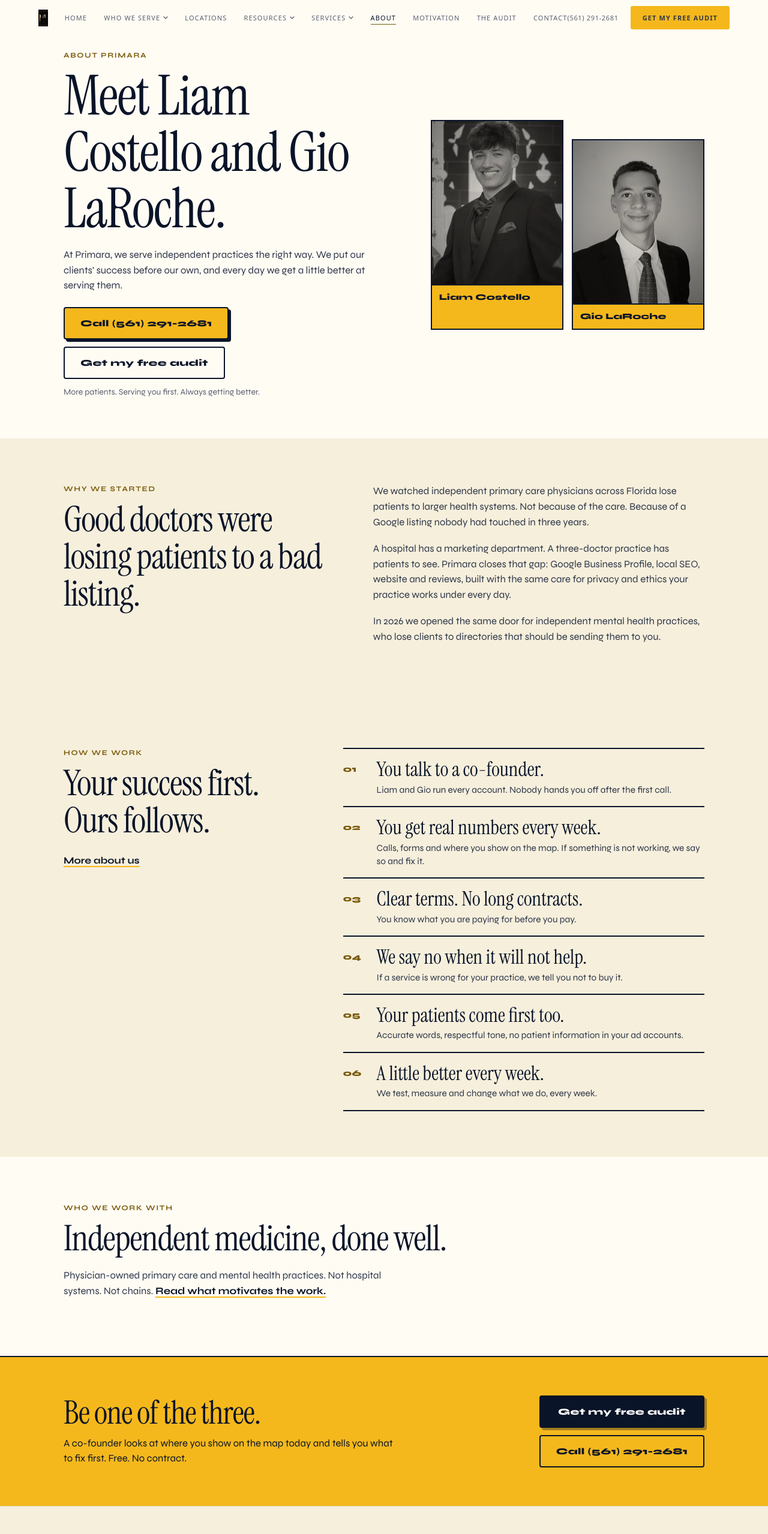
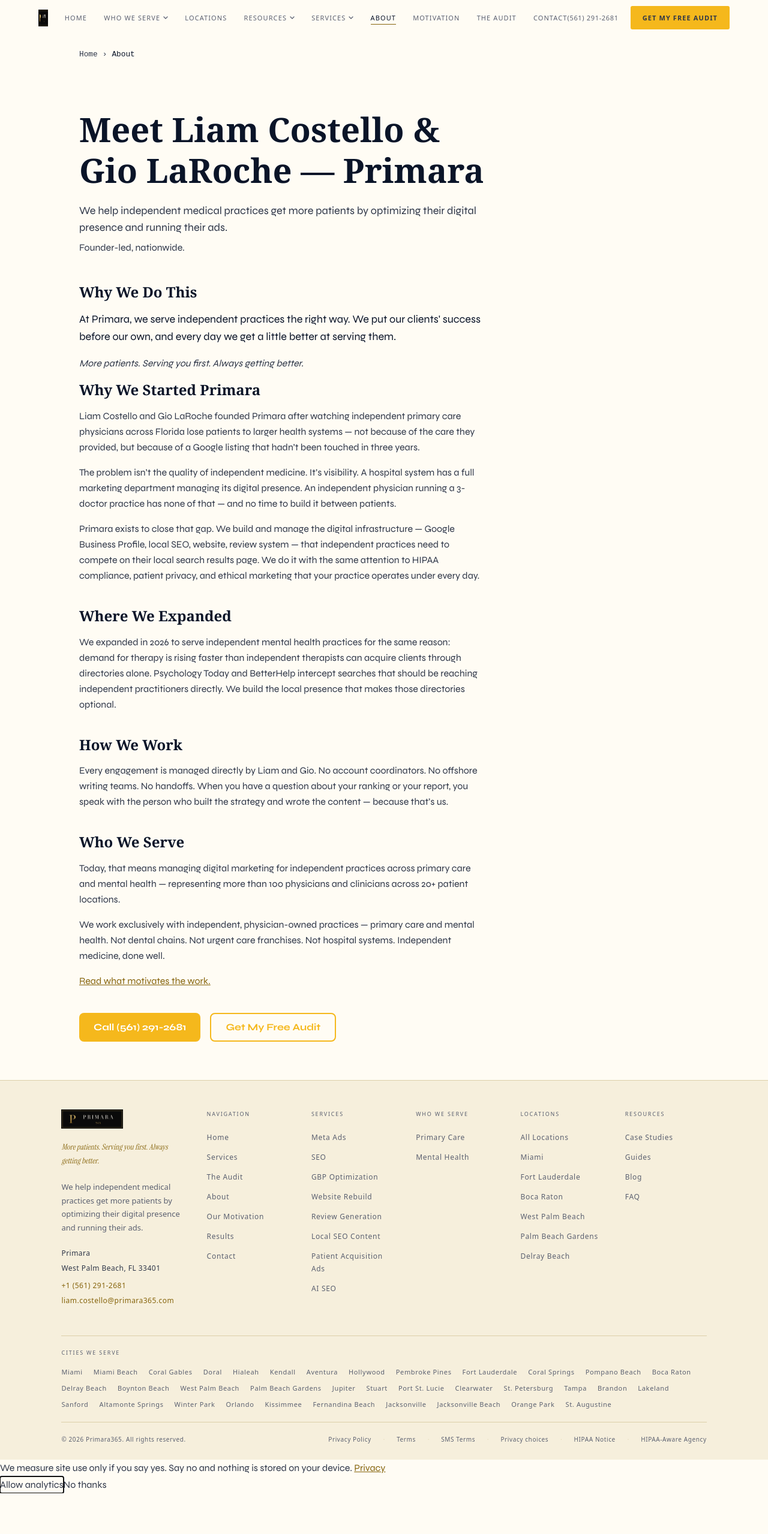
Before and after one commit to contactprimara-debug/PriMara, a Next.js app: page /about in a window 1280 px wide. Shown: the top 2558 px of the page at 60% size. After the commit the page ends 2490 px from the top, so only its background shows below. Built offline with nearby package versions, Linux system fonts and the light colour scheme.

Commit message:
Revert "Primara upgrade 2: About rewrite (values shown through behavior), shared page closer, cta_click tracking, contrast fixes"
This reverts commit c0ee168926d38bbd979af68f4f5544794e135ed6.

```diff
--- a/app/about/page.tsx
+++ b/app/about/page.tsx
@@ -1,7 +1,6 @@
 import type { Metadata } from "next";
 import Link from "next/link";
 import { siteConfig } from "@/lib/siteConfig";
-import { HowWeWork } from "@/components/home/HomeSections";
 import { toJsonLd, liamSchema, gioSchema } from "@/lib/schema";
 
 export const metadata: Metadata = {
@@ -23,74 +22,118 @@ export const metadata: Metadata = {
 
 export default function AboutPage() {
   return (
-    <main>
+    <main className="pt-16">
+      {/* Person schema for founders */}
       <script type="application/ld+json" dangerouslySetInnerHTML={{ __html: toJsonLd(liamSchema) }} />
       <script type="application/ld+json" dangerouslySetInnerHTML={{ __html: toJsonLd(gioSchema) }} />
 
-      <section className="ab-hero" aria-labelledby="about-h1">
-        <div className="hm-wrap ab-hero-grid">
-          <div>
-            <p className="hm-kicker">About Primara</p>
-            <h1 id="about-h1" className="hm-h">Meet Liam Costello and Gio LaRoche.</h1>
-            <p className="hm-body">{siteConfig.why}</p>
-            <div className="hm-ctas">
-              <a href={`tel:${siteConfig.phone}`} className="hm-btn hm-btn-gold" data-cta="about-hero-call">
-                <span className="nw">Call {siteConfig.phoneDisplay}</span>
-              </a>
-              <Link prefetch={false} href="/contact#contact-form" className="hm-btn hm-btn-line" data-cta="about-hero-audit">
-                Get my free audit
-              </Link>
-            </div>
-            <p className="hm-fine">{siteConfig.tagline}</p>
-          </div>
-          <div className="ab-photos">
-            {[
-              { slug: "liam", name: "Liam Costello" },
-              { slug: "gio", name: "Gio LaRoche" },
-            ].map((p) => (
-              <figure key={p.slug} className="hm-f-fig">
-                <picture>
-                  <source type="image/webp" srcSet={`/founders/${p.slug}-480.webp 480w, /founders/${p.slug}-800.webp 800w`} sizes="(max-width: 760px) 44vw, 300px" />
-                  {/* eslint-disable-next-line @next/next/no-img-element */}
-                  <img src={`/founders/${p.slug}-800.jpg`} alt={`${p.name}, co-founder of Primara`} width={800} height={1000} decoding="async" />
-                </picture>
-                <figcaption>{p.name}</figcaption>
-              </figure>
-            ))}
-          </div>
+      {/* Breadcrumb */}
+      <nav aria-label="Breadcrumb" className="mx-auto max-w-content px-6 lg:px-8 py-4">
+        <ol className="flex items-center gap-2" style={{ color: "var(--color-text-muted)", fontFamily: "var(--font-mono)", fontSize: "0.8rem" }}>
+          <li><Link prefetch={false} href="/" className="hover:underline">Home</Link></li>
+          <li aria-hidden="true">›</li>
+          <li aria-current="page" style={{ color: "var(--color-text)" }}>About</li>
+        </ol>
+      </nav>
+
+      <section className="mx-auto max-w-content px-6 lg:px-8 py-16" aria-labelledby="about-h1">
+        <h1
+          id="about-h1"
+          className="font-serif font-bold text-balance"
+          style={{ fontFamily: "var(--font-fraunces)", fontSize: "clamp(2rem, 5vw, 3.5rem)", color: "var(--color-text)" }}
+        >
+          Meet Liam Costello &amp; Gio LaRoche — Primara
+        </h1>
+        <p className="mt-5 text-lg max-w-2xl" style={{ color: "var(--color-text-muted)" }}>
+          We help independent medical practices get more patients by optimizing their digital presence and running their ads.
+        </p>
+        <p className="mt-2 text-base max-w-2xl" style={{ color: "var(--color-text-muted)" }}>
+          Founder-led, nationwide.
+        </p>
+
+        <div className="mt-12 max-w-2xl">
+          <h2 className="font-serif font-bold mb-4" style={{ fontFamily: "var(--font-fraunces)", fontSize: "1.5rem" }}>
+            Why We Do This
+          </h2>
+          <p className="leading-relaxed mb-4 text-lg" style={{ color: "var(--color-text)" }}>
+            {siteConfig.why}
+          </p>
+          <p className="mb-4 italic" style={{ color: "var(--color-text-muted)" }}>
+            {siteConfig.tagline}
+          </p>
+          <h2 className="font-serif font-bold mb-4" style={{ fontFamily: "var(--font-fraunces)", fontSize: "1.5rem" }}>
+            Why We Started Primara
+          </h2>
+          <p className="leading-relaxed mb-4" style={{ color: "var(--color-text-muted)" }}>
+            Liam Costello and Gio LaRoche founded Primara after watching independent primary care physicians
+            across Florida lose patients to larger health systems &mdash; not because of the care they provided,
+            but because of a Google listing that hadn&rsquo;t been touched in three years.
+          </p>
+          <p className="leading-relaxed mb-4" style={{ color: "var(--color-text-muted)" }}>
+            The problem isn&rsquo;t the quality of independent medicine. It&rsquo;s visibility. A
+            hospital system has a full marketing department managing its digital presence. An independent
+            physician running a 3-doctor practice has none of that &mdash; and no time to build it between
+            patients.
+          </p>
+          <p className="leading-relaxed mb-4" style={{ color: "var(--color-text-muted)" }}>
+            Primara exists to close that gap. We build and manage the digital infrastructure &mdash; Google
+            Business Profile, local SEO, website, review system &mdash; that independent practices need to
+            compete on their local search results page. We do it with the same attention to HIPAA compliance,
+            patient privacy, and ethical marketing that your practice operates under every day.
+          </p>
+          <h2 className="font-serif font-bold mt-10 mb-4" style={{ fontFamily: "var(--font-fraunces)", fontSize: "1.5rem" }}>
+            Where We Expanded
+          </h2>
+          <p className="leading-relaxed mb-4" style={{ color: "var(--color-text-muted)" }}>
+            We expanded in 2026 to serve independent mental health practices for the same reason:
+            demand for therapy is rising faster than independent therapists can acquire clients through
+            directories alone. Psychology Today and BetterHelp intercept searches that should be reaching
+            independent practitioners directly. We build the local presence that makes those directories
+            optional.
+          </p>
+          <h2 className="font-serif font-bold mt-10 mb-4" style={{ fontFamily: "var(--font-fraunces)", fontSize: "1.5rem" }}>
+            How We Work
+          </h2>
+          <p className="leading-relaxed mb-4" style={{ color: "var(--color-text-muted)" }}>
+            Every engagement is managed directly by Liam and Gio. No account coordinators. No offshore writing
+            teams. No handoffs. When you have a question about your ranking or your report, you speak with the
+            person who built the strategy and wrote the content &mdash; because that&rsquo;s us.
+          </p>
+          <h2 className="font-serif font-bold mt-10 mb-4" style={{ fontFamily: "var(--font-fraunces)", fontSize: "1.5rem" }}>
+            Who We Serve
+          </h2>
+          <p className="leading-relaxed mb-4" style={{ color: "var(--color-text-muted)" }}>
+            Today, that means managing digital marketing for independent practices across primary care
+            and mental health &mdash; representing more than 100 physicians and clinicians
+            across 20+ patient locations.
+          </p>
+          <p className="leading-relaxed" style={{ color: "var(--color-text-muted)" }}>
+            We work exclusively with independent, physician-owned practices &mdash; primary care and mental health.
+            Not dental chains. Not urgent care franchises. Not hospital systems.
+            Independent medicine, done well.
+          </p>
+          <p className="leading-relaxed mt-4" style={{ color: "var(--color-text-muted)" }}>
+            <Link prefetch={false} href="/motivation" style={{ color: "var(--gold)", textDecoration: "underline" }}>
+              Read what motivates the work.
+            </Link>
+          </p>
         </div>
-      </section>
 
-      <section className="ab-story" aria-labelledby="about-why">
-        <div className="hm-wrap ab-story-grid">
-          <div>
-            <p className="hm-kicker">Why we started</p>
-            <h2 id="about-why" className="hm-h hm-h2">Good doctors were losing patients to a bad listing.</h2>
-          </div>
-          <div>
-            <p className="hm-body">
-              We watched independent primary care physicians across Florida lose patients to larger health systems. Not because of the care. Because of a Google listing nobody had touched in three years.
-            </p>
-            <p className="hm-body">
-              A hospital has a marketing department. A three-doctor practice has patients to see. Primara closes that gap: Google Business Profile, local SEO, website and reviews, built with the same care for privacy and ethics your practice works under every day.
-            </p>
-            <p className="hm-body">
-              In 2026 we opened the same door for independent mental health practices, who lose clients to directories that should be sending them to you.
-            </p>
-          </div>
-        </div>
-      </section>
-
-      <HowWeWork />
-
-      <section className="ab-who" aria-labelledby="about-who">
-        <div className="hm-wrap">
-          <p className="hm-kicker">Who we work with</p>
-          <h2 id="about-who" className="hm-h hm-h2">Independent medicine, done well.</h2>
-          <p className="hm-body">
-            Physician-owned primary care and mental health practices. Not hospital systems. Not chains.{" "}
-            <Link prefetch={false} href="/motivation" className="hm-link">Read what motivates the work.</Link>
-          </p>
+        <div className="mt-10 flex gap-4 flex-wrap">
+          <a
+            href="tel:+15612912681"
+            className="inline-flex items-center gap-2 rounded-lg px-6 font-bold text-white"
+            style={{ backgroundColor: "var(--color-accent)", height: "48px", fontSize: "1rem" }}
+          >
+            Call (561) 291-2681
+          </a>
+          <Link prefetch={false}
+            href="/the-audit"
+            className="inline-flex items-center gap-2 rounded-lg border-2 px-6 font-bold"
+            style={{ borderColor: "var(--color-primary)", color: "var(--color-primary)", height: "48px", fontSize: "1rem" }}
+          >
+            Get My Free Audit
+          </Link>
         </div>
       </section>
     </main>
--- a/app/contact/page.tsx
+++ b/app/contact/page.tsx
@@ -61,7 +61,7 @@ export default function ContactPage() {
         </h1>
         <p className="mt-3 text-lg" style={{ color: "var(--color-text-muted)" }}>
           Liam Costello and Gio LaRoche respond within one business day.{" "}
-          <a href="tel:+15612912681" className="underline hover:opacity-70" style={{ color: "var(--gold)" }}>
+          <a href="tel:+15612912681" className="underline hover:opacity-70" style={{ color: "var(--color-accent)" }}>
             (561) 291-2681
           </a>
         </p>
--- a/app/globals.css
+++ b/app/globals.css
@@ -17,7 +17,7 @@
   --ash:        #2E3648;
   --chalk:      #0A1428;
   --navy:       #0A1428;
-  --gold:       #7A5A08;
+  --gold:       #86640C;
   --gold-bright:#F5B81C;
   --gold-glow:  rgba(245, 184, 28, 0.18);
   --teal:       #0E6B6B;
@@ -1210,39 +1210,3 @@ section[style*="--color-primary"] { border-top: 0 !important; }
   @keyframes hm-rise { from { opacity: .0; transform: translateY(24px); } to { opacity: 1; transform: none; } }
 }
 @supports not (animation-timeline: view()) { .hm-row-t, .hm-num { animation: none; } }
-
-/* White labels that sat on dark fills now sit on gold fills, so they go navy */
-.text-white[style*="--color-accent"], .text-white[style*="--ember"], .text-white[style*="--color-gold"], .text-white[style*="--gold-bright"] { color: var(--on-accent) !important; }
-section[style*="--color-primary"] .text-white { color: var(--navy) !important; }
-section[style*="--color-primary"] .border-white { border-color: var(--navy) !important; }
-section[style*="--color-primary"] a.text-white[style*="--color-accent"] { background-color: var(--navy) !important; color: #fff !important; }
-
-/* ── Shared page closer (components/PageCloser.tsx) ───────────────────── */
-.pg-closer { background: var(--gold-bright); padding: clamp(32px, 5vw, 64px) 0; border-top: 2px solid var(--navy); }
-.pg-closer-in { display: grid; grid-template-columns: minmax(0, 1.4fr) auto; gap: 28px; align-items: center; }
-.pg-closer .hm-h { margin-bottom: 10px; font-size: clamp(32px, 4.2vw, 56px); }
-.pg-closer .hm-body { color: var(--navy); margin: 0; }
-.pg-closer-btns { display: flex; flex-direction: column; gap: 12px; }
-.hm-btn-navy { background: var(--navy); color: #fff; box-shadow: 4px 4px 0 rgba(10,20,40,.35); }
-.hm-btn-navy:hover { transform: translate(-2px,-2px); }
-.pg-closer .hm-btn-line { border-color: var(--navy); }
-@media (max-width: 860px) { .pg-closer-in { grid-template-columns: 1fr; } .pg-closer-btns { flex-direction: column; } .pg-closer-btns .hm-btn { width: 100%; } }
-/* hide where the page already closes with its own band or a lead form */
-body:has(main section[style*="--color-primary"]) .pg-closer,
-body:has(main #contact-form) .pg-closer,
-body:has(main #contact) .pg-closer,
-body:has(main #inquire) .pg-closer,
-body:has(main[data-page="assessment"]) .pg-closer,
-body:has(main[data-page="thank-you"]) .pg-closer { display: none; }
-@media (max-width: 767px) { .pg-closer { margin-bottom: 0; } }
-
-/* About */
-.ab-hero { padding: calc(60px + env(safe-area-inset-top) + 24px) 0 clamp(28px, 5vw, 64px); background: var(--void); }
-.ab-hero-grid { display: grid; grid-template-columns: minmax(0, 1.2fr) minmax(0, 1fr); gap: clamp(24px, 5vw, 72px); align-items: center; }
-.ab-photos { display: grid; grid-template-columns: 1fr 1fr; gap: 14px; }
-.ab-photos .hm-f-fig:nth-child(2) { margin-top: 32px; }
-.ab-photos img { display: block; width: 100%; height: auto; aspect-ratio: 4 / 5; object-fit: cover; }
-.ab-story { background: var(--surface); padding: clamp(36px, 6vw, 80px) 0; }
-.ab-story-grid { display: grid; grid-template-columns: minmax(0, .9fr) minmax(0, 1.1fr); gap: clamp(24px, 5vw, 72px); align-items: start; }
-.ab-who { background: var(--void); padding: clamp(36px, 6vw, 80px) 0; }
-@media (max-width: 860px) { .ab-hero-grid, .ab-story-grid { grid-template-columns: 1fr; } .ab-hero .hm-h { font-size: clamp(36px, 11vw, 56px); } }
--- a/app/layout.tsx
+++ b/app/layout.tsx
@@ -4,7 +4,6 @@ import GAPageViews from "@/components/GAPageViews";
 import "./globals.css";
 import Header from "@/components/Header";
 import Footer from "@/components/Footer";
-import PageCloser from "@/components/PageCloser";
 import { footerCities } from "@/lib/location-links";
 import AnimationProvider from "@/components/AnimationProvider";
 import InteractionEffects from "@/components/InteractionEffects";
@@ -228,7 +227,6 @@ export default function RootLayout({
         {/* ── Page content ─────────────────────────────────────────────── */}
         <Header />
         <RouteFade>{children}</RouteFade>
-        <PageCloser />
         <Footer cities={footerCities} />
 
         {/* ── Sticky mobile tap-to-call bar (md:hidden) ─────────────────── */}
@@ -310,15 +308,6 @@ export default function RootLayout({
           }}
         />
 
-        {/* cta_click with a page label for every [data-cta] (website standard item 7).
-            Literal inline script in server HTML like phone-call-tracking; gtag queues until loaded; consent mode still governs storage. */}
-        <script
-          id="cta-click-tracking"
-          dangerouslySetInnerHTML={{
-            __html: `document.addEventListener('click',function(e){var t=e.target;if(!t||typeof t.closest!=='function')return;var l=t.closest('[data-cta]');if(!l)return;try{window.gtag&&window.gtag('event','cta_click',{cta_label:l.getAttribute('data-cta'),page_path:window.location.pathname});}catch(err){}},true);`,
-          }}
-        />
-
       </body>
     </html>
   );
--- a/app/services/page.tsx
+++ b/app/services/page.tsx
@@ -112,7 +112,7 @@ export default function ServicesPage() {
           <Link prefetch={false}
             href="/the-audit"
             className="inline-flex items-center gap-2 rounded-lg border-2 px-6 font-bold"
-            style={{ borderColor: "var(--navy)", color: "var(--navy)", height: "48px", fontSize: "1rem" }}
+            style={{ borderColor: "var(--color-primary)", color: "var(--color-primary)", height: "48px", fontSize: "1rem" }}
           >
             Request a Free Audit
           </Link>
@@ -166,7 +166,7 @@ export default function ServicesPage() {
               <Link prefetch={false}
                 href={`/services/${s.slug}`}
                 className="mt-auto text-sm font-semibold"
-                style={{ color: "var(--gold)", fontFamily: "var(--font-mono)" }}
+                style={{ color: "var(--color-accent)", fontFamily: "var(--font-mono)" }}
               >
                 Learn more →
               </Link>
--- a/app/the-audit/page.tsx
+++ b/app/the-audit/page.tsx
@@ -143,7 +143,7 @@ export default function TheAuditPage() {
           <Link prefetch={false}
             href="/contact#contact-form"
             className="inline-flex items-center gap-2 rounded-lg border-2 px-6 font-bold"
-            style={{ borderColor: "var(--navy)", color: "var(--navy)", height: "52px", fontSize: "1rem" }}
+            style={{ borderColor: "var(--color-primary)", color: "var(--color-primary)", height: "52px", fontSize: "1rem" }}
           >
             Request My Free Audit Online
           </Link>
--- a/components/BookingFunnelInfo.tsx
+++ b/components/BookingFunnelInfo.tsx
@@ -31,7 +31,7 @@ export default function BookingFunnelInfo() {
       <ol className="mt-4 grid gap-4 md:grid-cols-3" style={{ listStyle: "none", padding: 0 }}>
         {steps.map((s) => (
           <li key={s.n} style={box}>
-            <p style={{ color: "var(--gold)", fontFamily: "var(--font-mono)", fontSize: "0.8rem" }}>Step {s.n}</p>
+            <p style={{ color: "var(--color-accent)", fontFamily: "var(--font-mono)", fontSize: "0.8rem" }}>Step {s.n}</p>
             <p className="mt-1 font-bold" style={{ color: "var(--color-text)" }}>{s.t}</p>
             <p className="mt-1 text-sm" style={{ color: "var(--color-text-muted)" }}>{s.d}</p>
           </li>
--- a/components/ContactSection.tsx
+++ b/components/ContactSection.tsx
@@ -274,7 +274,7 @@ export default function ContactSection() {
                   {state.status === "error" && (
                     <p
                       className="text-sm"
-                      style={{ color: "var(--gold)" }}
+                      style={{ color: "var(--color-accent)" }}
                       role="alert"
                     >
                       {state.error}
--- a/components/PageCloser.tsx
+++ /dev/null
@@ -1,32 +0,0 @@
-"use client";
-
-import Link from "next/link";
-import { usePathname } from "next/navigation";
-import { siteConfig, STANDALONE_ROUTES } from "@/lib/siteConfig";
-
-/* Full-width closer on every page (website standard item 6: no dead ends).
-   Rendered once in the root layout, before the footer. It hides itself, in CSS, on
-   pages that already end in their own closer or a lead form (see globals.css
-   .pg-closer rules), so a page never gets two. */
-export default function PageCloser() {
-  const pathname = usePathname();
-  if (STANDALONE_ROUTES.includes(pathname)) return null;
-  return (
-    <section className="pg-closer" aria-label="Get your free audit">
-      <div className="hm-wrap pg-closer-in">
-        <div>
-          <h2 className="hm-h hm-h2">Be one of the three.</h2>
-          <p className="hm-body">A co-founder looks at where you show on the map today and tells you what to fix first. Free. No contract.</p>
-        </div>
-        <div className="pg-closer-btns">
-          <Link prefetch={false} href="/contact#contact-form" className="hm-btn hm-btn-navy" data-cta="closer-audit">
-            Get my free audit
-          </Link>
-          <a href={`tel:${siteConfig.phone}`} className="hm-btn hm-btn-line" data-cta="closer-call">
-            <span className="nw">Call {siteConfig.phoneDisplay}</span>
-          </a>
-        </div>
-      </div>
-    </section>
-  );
-}
--- a/components/WhyPrimara.tsx
+++ b/components/WhyPrimara.tsx
@@ -142,8 +142,8 @@ export default function WhyPrimara() {
               role="listitem"
               className="text-sm font-medium"
               style={{
-                border: "1.5px solid var(--navy)",
-                color: "var(--navy)",
+                border: "1.5px solid var(--color-primary)",
+                color: "var(--color-primary)",
                 borderRadius: "999px",
                 padding: "10px 20px",
                 fontFamily: "var(--font-mono)",
```
